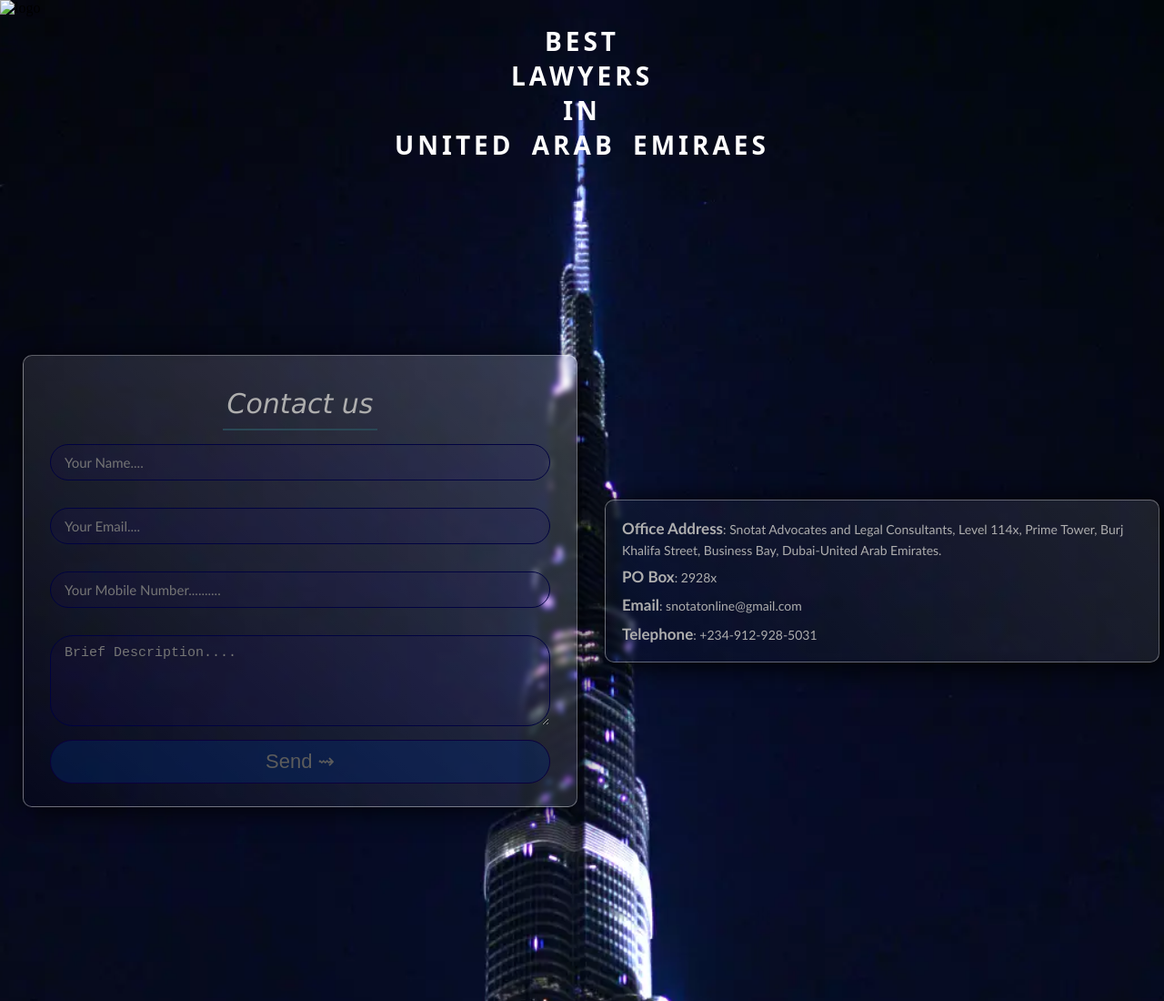
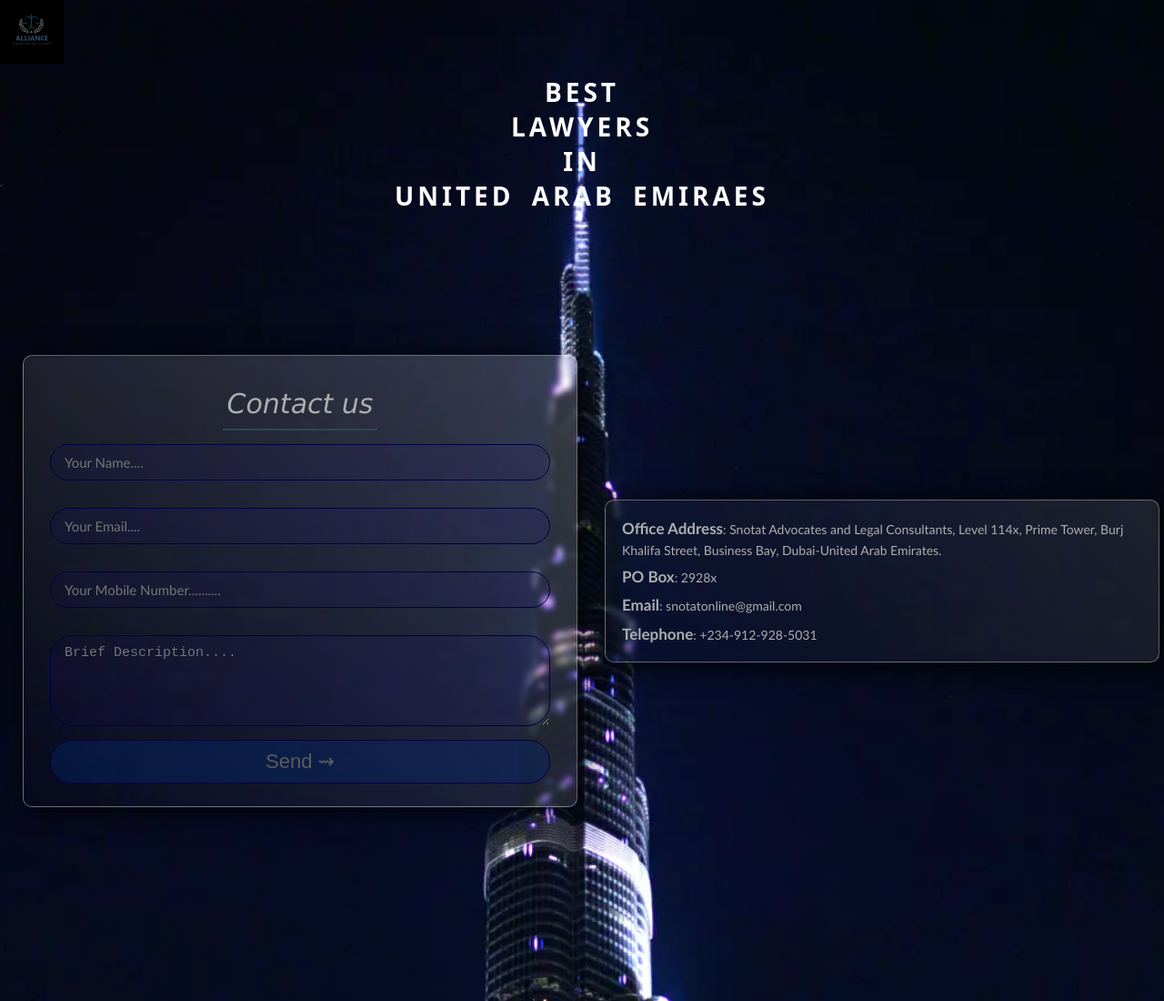
Before and after one commit to Snotat/law-site-sample, a plain HTML site: page index.html in a window 1280 px wide. Shown: the top 1100 px of the page at 91% size. Drawn offline with Linux system fonts and the light colour scheme.

Commit message:
Update index.html

```diff
--- a/index.html
+++ b/index.html
@@ -13,7 +13,7 @@
 
   <!-- Slideshow container -->
   <div class="slideshow-container">
-    <div class="logo"><img src="pictures\alliance.png" alt="logo"></div>
+    <div class="logo"><img src="\alliance.png" alt="logo"></div>
       <!-- <div class="mySlides fade">
       <div class="imag"></div>
 
```
